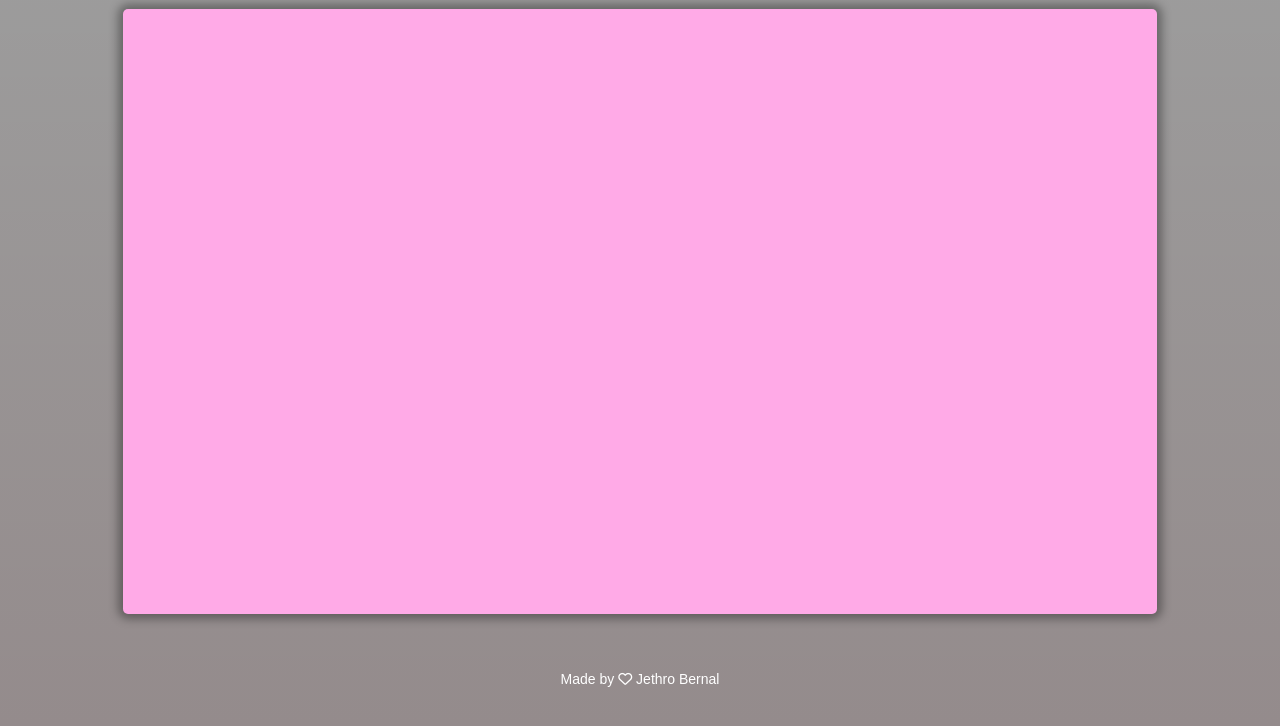
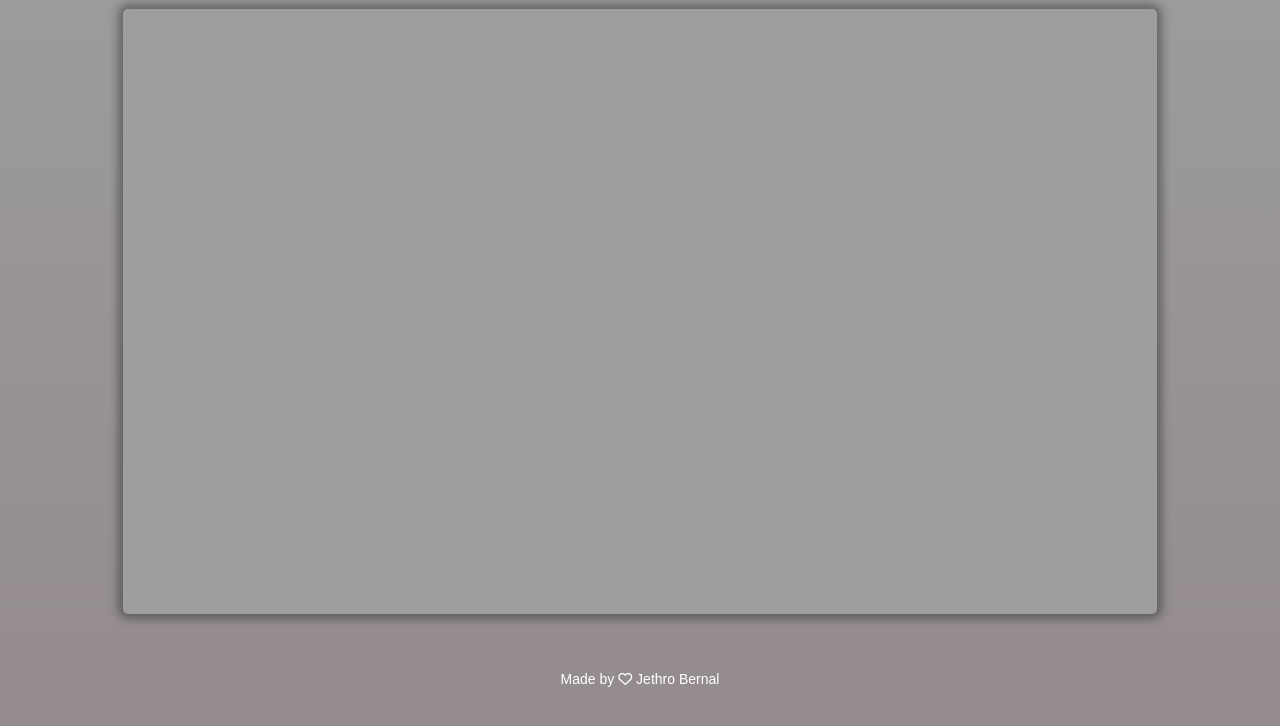
Before and after one commit to reibse/hanniesite, a plain HTML site: page account.html in a window 1280 px wide. Shown: the part 68-794 px from the top of the page. Drawn offline with Linux system fonts and the light colour scheme; the site is published under a folder, as on GitHub Pages, so addresses that start at the root find nothing.

Commit message:
Add files via upload

```diff
--- a/css/style.css
+++ b/css/style.css
@@ -976,7 +976,7 @@ h3{
 }
 
 .container{
-    background-image: linear-gradient(rgba(176, 0, 65, 0),rgba(255, 87, 230, 0)), url('/images/bg-gift.png');
+    background-image: linear-gradient(rgba(176, 0, 65, 0),rgba(255, 87, 230, 0)), url('../images/bg-gift.png');
     background-size: cover;
     padding: 30px 5px;
     width: 80%;
```
